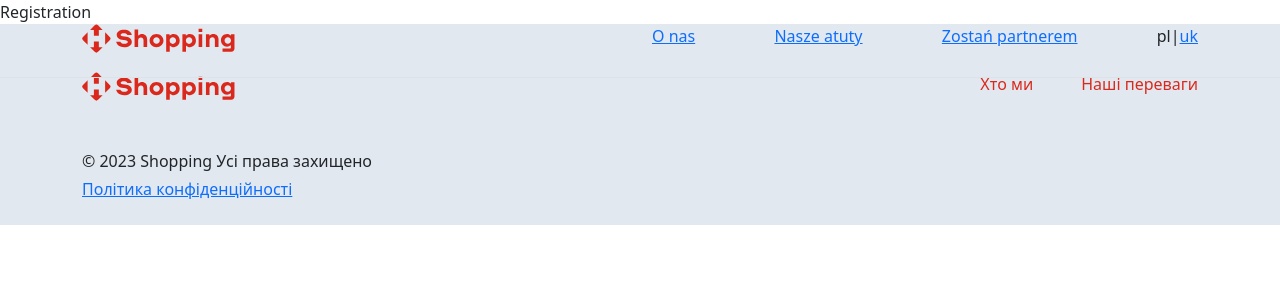
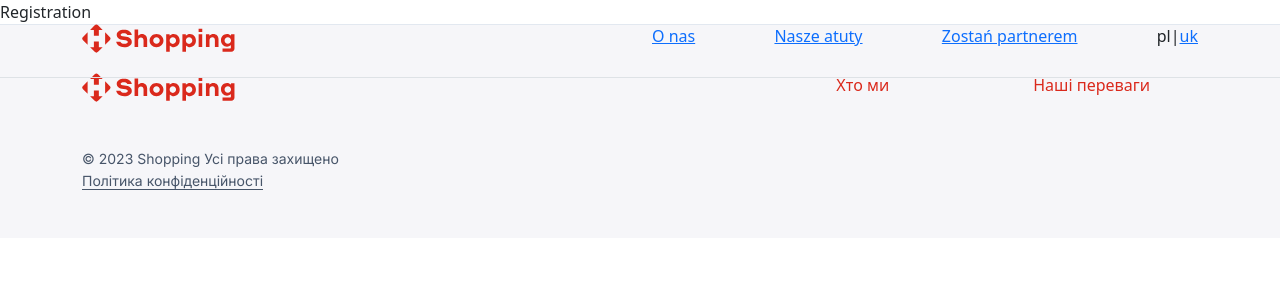
Before and after one commit to nsihor/npcustomer, a React (Create React App) app: page /registration in a window 1280 px wide. Shown: the top 300 px of the page. Built offline with nearby package versions, Linux system fonts and the light colour scheme.

Commit message:
Footer + Btn

```diff
--- /dev/null
+++ b/src/components/Btn/Btn.jsx
@@ -0,0 +1,30 @@
+import css from "./Btn.module.scss";
+import clsx from "clsx";
+import PropTypes from "prop-types";
+
+const Btn = ({type, text, id}) => {
+    return (
+        <button className={clsx(type === 'success' && css.btnSuccess, `btn btn-${type} text-nowrap mt-4`)} id={id}>
+            {text}
+        </button>
+    );
+};
+
+
+Btn.PropsType = {
+    text: PropTypes.string.isRequired,
+    id: PropTypes.string,
+    type: PropTypes.oneOf([
+        'primary',
+        'secondary',
+        'success',
+        'danger',
+        'warning',
+        'info',
+        'light',
+        'dark',
+        'link',
+    ]),
+}
+
+export default Btn;
--- /dev/null
+++ b/src/components/Btn/Btn.module.scss
@@ -0,0 +1,9 @@
+.btnSuccess {
+  color: #fff !important;
+  background-color: #2EBA77!important;
+  border-color: #2EBA77!important;
+}
+
+.btnSuccess:hover {
+  background: #07A158!important;
+}
--- a/src/components/BtnSuccess/BtnSuccess.jsx
+++ /dev/null
@@ -1,10 +0,0 @@
-import css from "./BtnSuccess.module.scss";
-import clsx from "clsx";
-
-const BtnSuccess = () => {
-    return (
-        <button className={clsx(css.btnSuccess, "btn btn-success text-nowrap")} id="sendOrder">Стати партнером</button>
-    );
-};
-
-export default BtnSuccess;
--- a/src/components/BtnSuccess/BtnSuccess.module.scss
+++ /dev/null
@@ -1,5 +0,0 @@
-.btnSuccess {
-  color: #fff;
-  background-color: #2EBA77;
-  border-color: #2EBA77;
-}
--- a/src/components/FirstBlock/FirstBlock.jsx
+++ b/src/components/FirstBlock/FirstBlock.jsx
@@ -1,6 +1,7 @@
-import BtnSuccess from "../BtnSuccess/BtnSuccess";
+
 import React from "react";
 import macbook from "../../images/MainPage/macbook.png";
+import Btn from "../Btn/Btn";
 
 const FirstBlock = () => {
  return (
@@ -11,7 +12,7 @@ const FirstBlock = () => {
                  <p className="fs-6">
                      Ставайте продавцем в найбільшому українському додатку, а логістику, технічну підтримку і знання
                      українського e-commerce ми беремо на себе. </p>
-                 <BtnSuccess/>
+                 <Btn type="success" text="Стати партнером"/>
              </div>
              <div className="col-12 col-md-5">
                  <img src={macbook} alt="Macbook"/>
--- a/src/components/Footer/Footer.jsx
+++ b/src/components/Footer/Footer.jsx
@@ -4,22 +4,22 @@ import sprite from "../../images/sprite.svg";
 
 const Footer = () => {
   return (
-      <footer className={clsx(css.footer, "pt-4 pt-md-5 pb-4")}>
+      <footer className={clsx(css.footer, "pt-4 pt-md-5 pb-4 pb-md-5")}>
           <div className="container">
               <div className="row">
                   <div className="col-12 col-md-4 text-center text-md-start">
                       <svg className="mb-4 mb-md-0" width="155" height="29"><use href={sprite + "#npLogo"}></use></svg>
                   </div>
                   <div className="col-12 col-md-8">
-                      <nav className={clsx(css.menu, "w-100 d-flex justify-content-end mb-4 mb-md-0 gap-5")}>
-                          <a href="about">Хто ми</a>
-                          <a href="advantages">Наші переваги</a>
+                      <nav className={clsx(css.menu, "w-100 d-flex justify-content-md-end justify-content-center mb-4 mb-md-0 gap-5")}>
+                          <a className="px-5" href="about">Хто ми</a>
+                          <a className="px-5" href="advantages">Наші переваги</a>
                       </nav>
                   </div>
               </div>
-              <div className="row mt-5">
+              <div className="row mt-0 mt-md-5">
                   <div className="col">
-                      <div className="copyright mt-3 mt-md-0 text-center text-md-start">
+                      <div className={clsx(css.copyright, "mt-3 mt-md-0 text-center text-md-start")}>
                           <div className="mb-1">© 2023 Shopping Усі права захищено</div>
                           <div>
                               <a href="https://about.np.shopping/policy/" target="_blank">Політика конфіденційності</a>
--- a/src/components/Footer/Footer.module.scss
+++ b/src/components/Footer/Footer.module.scss
@@ -1,9 +1,33 @@
 .footer {
-  background-color: #e2e8f0;
+  border-top: 1.5px solid var(--shapes-divider-default, #E2E8F0);
+  background: var(--bg-gray-50, #F6F6F9);
+
+  .menu a {
+    color: #DA291C;
+    text-decoration: none;
+  }
+
+  .menu a:hover {
+    color: #000;
+  }
+
+  .copyright *,
+  .copyright a {
+    font-family: Inter, serif;
+    color: var(--text-headers-body-secondary, #475569);
+    font-size: 14px;
+    font-style: normal;
+    font-weight: 400;
+    line-height: 130%;
+  }
+
+  .copyright a {
+    border-bottom: solid 1px var(--text-headers-body-secondary, #475569);
+    text-decoration: unset;
+  }
+
+  .copyright a:hover {
+    border-color: #fff;
+  }
+
 }
-
-footer .menu a,
-footer .menu a:hover {
-  color: #DA291C;
-  text-decoration: none;
-}
--- a/src/index.scss
+++ b/src/index.scss
@@ -1,4 +1,6 @@
 @import "~modern-normalize/modern-normalize.css";
+@import url('https://fonts.googleapis.com/css?family=Inter:regular,bold,italic&subset=latin,latin-ext');
+
 
 img {
   display: block;
```
